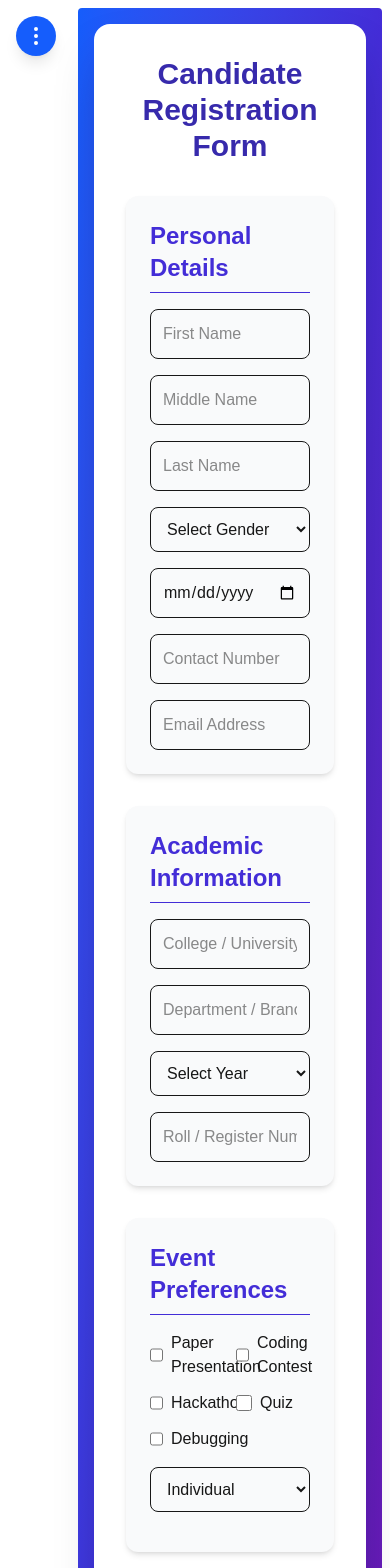
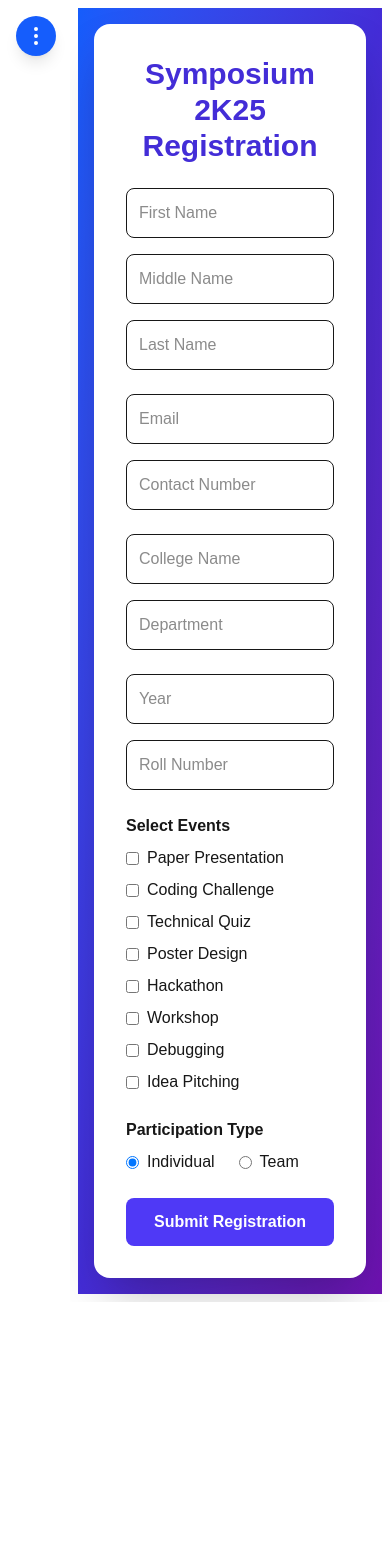
Before and after one commit to harikrishnan9944/symposium2k25, a Next.js app in the folder my-app/: page /programs/regester in a window 390 px wide. Shown: the top 1568 px of the page. After the commit the page ends 1302 px from the top, so only its background shows below. Built offline with nearby package versions, Linux system fonts and the light colour scheme.

Commit message:
added in to the location

```diff
--- a/my-app/package.json
+++ b/my-app/package.json
@@ -14,8 +14,8 @@
     "framer-motion": "^12.23.12",
     "lucide-react": "^0.540.0",
     "next": "15.5.0",
-    "react": "^19.1.1",
-    "react-dom": "19.1.0"
+    "react": "19.1.1",
+    "react-dom": "19.1.1"
   },
   "devDependencies": {
     "@eslint/eslintrc": "^3",
--- a/my-app/src/app/layout.tsx
+++ b/my-app/src/app/layout.tsx
@@ -32,9 +32,8 @@ export default function RootLayout({
         <div className="flex">
           {/* Sidebar */}
           <Sidebar />
-
-          {/* Main content with left padding to avoid overlap */}
-          <main className="flex-1 lg:ml-[240px] ml-[70px] p-2 transition-all ">
+          <main className=" flex flex-1 lg:ml-[240px] ml-[70px] justify-center items-center overflow-y-hidden
+           p-2">
             {children}
           </main>
         </div>
--- a/my-app/src/app/programs/regester/page.tsx
+++ b/my-app/src/app/programs/regester/page.tsx
@@ -2,16 +2,27 @@
 
 import { Formik, Form, Field, FieldArray } from "formik";
 import { useState } from "react";
-import axios from "axios";
 
-export default function CandidateRegistrationForm() {
+export default function RegistrationForm() {
   const [teamParticipation, setTeamParticipation] = useState("individual");
 
+  // Available event options
+  const eventOptions = [
+    "Paper Presentation",
+    "Coding Challenge",
+    "Technical Quiz",
+    "Poster Design",
+    "Hackathon",
+    "Workshop",
+    "Debugging",
+    "Idea Pitching",
+  ];
+
   return (
-    <div className="flex justify-center items-center min-h-screen bg-gradient-to-br bg-gradient-to-br from-blue-600 via-indigo-700 to-purple-800 rounded p-4">
-      <div className="w-full max-w-5xl bg-white shadow-2xl rounded-2xl p-8">
-        <h1 className="text-3xl font-extrabold text-center mb-8 text-indigo-800">
-          Candidate Registration Form
+    <div className="flex items-center justify-center bg-gradient-to-br from-blue-600 via-indigo-700 to-purple-800 p-4">
+      <div className="w-full max-w-4xl bg-white shadow-2xl rounded-2xl p-8 ">
+        <h1 className="text-3xl font-extrabold text-center text-indigo-700 mb-6">
+          Symposium 2K25 Registration
         </h1>
 
         <Formik
@@ -30,29 +41,17 @@ export default function CandidateRegistrationForm() {
             events: [],
             teamParticipation: "individual",
             teamName: "",
-            members: [""],
+            members: [{ name: "", email: "", department: "" }],
           }}
-          onSubmit={async (values, { resetForm }) => {
-            try {
-              const res = await axios.post("/api/my", values);
-              console.log(res.data.data);
-
-              alert("Registration submitted successfully!");
-              resetForm();
-            } catch (err) {
-              console.error("Submission Error:", err);
-              alert("Something went wrong. Try again.");
-            }
+          onSubmit={(values) => {
+            console.log(values);
+            alert("Form submitted! Check console for data ✅");
           }}
         >
-          {({ values, handleChange }) => (
-            <Form className="space-y-8">
-              {/* Personal Details */}
-              <section className="bg-gray-50 p-6 rounded-xl shadow-md">
-                <h2 className="text-2xl font-semibold mb-4 text-indigo-700 border-b pb-2">
-                  Personal Details
-                </h2>
-                <div className="grid grid-cols-1 md:grid-cols-3 gap-4 mb-4">
+          {({ values, setFieldValue }) => (
+            <Form className="space-y-6">
+              {/* Personal Info */}
+              <div className="grid grid-cols-1 md:grid-cols-3 gap-4">
                 <Field
                   name="firstName"
                   placeholder="First Name"
@@ -70,20 +69,12 @@ export default function CandidateRegistrationForm() {
                 />
               </div>
 
-                <div className="grid grid-cols-1 md:grid-cols-3 gap-4 mb-4">
+              {/* Contact Info */}
+              <div className="grid grid-cols-1 md:grid-cols-2 gap-4">
                 <Field
-                    as="select"
-                    name="gender"
-                    className="border p-3 rounded-lg focus:ring-2 focus:ring-indigo-400 outline-none"
-                  >
-                    <option value="">Select Gender</option>
-                    <option value="Male">Male</option>
-                    <option value="Female">Female</option>
-                    <option value="Other">Other</option>
-                  </Field>
-                  <Field
-                    type="date"
-                    name="dob"
+                  name="email"
+                  type="email"
+                  placeholder="Email"
                   className="border p-3 rounded-lg focus:ring-2 focus:ring-indigo-400 outline-none"
                 />
                 <Field
@@ -93,94 +84,123 @@ export default function CandidateRegistrationForm() {
                 />
               </div>
 
-                <Field
-                  type="email"
-                  name="email"
-                  placeholder="Email Address"
-                  className="border p-3 rounded-lg w-full focus:ring-2 focus:ring-indigo-400 outline-none"
-                />
-              </section>
-
-              {/* Academic Info */}
-              <section className="bg-gray-50 p-6 rounded-xl shadow-md">
-                <h2 className="text-2xl font-semibold mb-4 text-indigo-700 border-b pb-2">
-                  Academic Information
-                </h2>
+              {/* College Info */}
+              <div className="grid grid-cols-1 md:grid-cols-2 gap-4">
                 <Field
                   name="college"
-                  placeholder="College / University Name"
-                  className="border p-3 rounded-lg w-full mb-4 focus:ring-2 focus:ring-indigo-400 outline-none"
-                />
-                <div className="grid grid-cols-1 md:grid-cols-2 gap-4 mb-4">
-                  <Field
-                    name="department"
-                    placeholder="Department / Branch"
+                  placeholder="College Name"
                   className="border p-3 rounded-lg focus:ring-2 focus:ring-indigo-400 outline-none"
                 />
                 <Field
-                    as="select"
+                  name="department"
+                  placeholder="Department"
+                  className="border p-3 rounded-lg focus:ring-2 focus:ring-indigo-400 outline-none"
+                />
+              </div>
+
+              <div className="grid grid-cols-1 md:grid-cols-2 gap-4">
+                <Field
                   name="year"
+                  placeholder="Year"
                   className="border p-3 rounded-lg focus:ring-2 focus:ring-indigo-400 outline-none"
-                  >
-                    <option value="">Select Year</option>
-                    <option value="I Year">I Year</option>
-                    <option value="II Year">II Year</option>
-                    <option value="III Year">III Year</option>
-                    <option value="IV Year">IV Year</option>
-                  </Field>
-                </div>
+                />
                 <Field
                   name="rollNo"
-                  placeholder="Roll / Register Number (Optional)"
-                  className="border p-3 rounded-lg w-full focus:ring-2 focus:ring-indigo-400 outline-none"
+                  placeholder="Roll Number"
+                  className="border p-3 rounded-lg focus:ring-2 focus:ring-indigo-400 outline-none"
                 />
-              </section>
-
-              {/* Event Preferences */}
-              <section className="bg-gray-50 p-6 rounded-xl shadow-md">
-                <h2 className="text-2xl font-semibold mb-4 text-indigo-700 border-b pb-2">
-                  Event Preferences
-                </h2>
-                <div className="grid grid-cols-2 md:grid-cols-3 gap-3 mb-4">
-                  {["Paper Presentation", "Coding Contest", "Hackathon", "Quiz", "Debugging"].map(
-                    (event) => (
-                      <label key={event} className="flex items-center space-x-2">
-                        <Field type="checkbox" name="events" value={event} className="h-4 w-4" />
-                        <span>{event}</span>
-                      </label>
-                    )
-                  )}
               </div>
 
-                <Field
-                  as="select"
+              {/* Event Selection */}
+              <div>
+                <label className="block mb-2 font-semibold">Select Events</label>
+                <div className="grid grid-cols-1 md:grid-cols-2 gap-2">
+                  {eventOptions.map((event, index) => (
+                    <label key={index} className="flex items-center gap-2">
+                      <input
+                        type="checkbox"
+                        name="events"
+                        value={event}
+                        checked={values.events.includes(event)}
+                        onChange={(e) => {
+                          if (e.target.checked) {
+                            setFieldValue("events", [...values.events, event]);
+                          } else {
+                            setFieldValue(
+                              "events",
+                              values.events.filter((ev) => ev !== event)
+                            );
+                          }
+                        }}
+                      />
+                      {event}
+                    </label>
+                  ))}
+                </div>
+              </div>
+
+              {/* Team Participation */}
+              <div>
+                <label className="block mb-2 font-semibold">Participation Type</label>
+                <div className="flex gap-6">
+                  <label className="flex items-center gap-2">
+                    <input
+                      type="radio"
                       name="teamParticipation"
-                  className="border p-3 rounded-lg w-full mb-4 focus:ring-2 focus:ring-indigo-400 outline-none"
-                  onChange={(e: any) => {
-                    handleChange(e);
-                    setTeamParticipation(e.target.value);
-                  }}
-                >
-                  <option value="individual">Individual</option>
-                  <option value="team">Team</option>
-                </Field>
+                      value="individual"
+                      checked={teamParticipation === "individual"}
+                      onChange={() => setTeamParticipation("individual")}
+                    />
+                    Individual
+                  </label>
+                  <label className="flex items-center gap-2">
+                    <input
+                      type="radio"
+                      name="teamParticipation"
+                      value="team"
+                      checked={teamParticipation === "team"}
+                      onChange={() => setTeamParticipation("team")}
+                    />
+                    Team
+                  </label>
+                </div>
+              </div>
 
+              {/* Team Section */}
               {teamParticipation === "team" && (
-                  <div className="border rounded-xl p-4 bg-white shadow-inner">
+                <div className="border rounded-xl p-4 bg-gray-50 shadow-inner">
+                  {/* Team Name */}
                   <Field
                     name="teamName"
                     placeholder="Team Name"
-                      className="border p-3 rounded-lg w-full mb-3 focus:ring-2 focus:ring-indigo-400 outline-none"
+                    className="border p-3 rounded-lg w-full mb-4 focus:ring-2 focus:ring-indigo-400 outline-none"
                   />
+
+                  {/* Team Members */}
                   <FieldArray
                     name="members"
                     render={(arrayHelpers) => (
-                        <div>
+                      <div className="space-y-4">
                         {values.members.map((member, index) => (
-                            <div key={index} className="flex gap-2 mb-2">
+                          <div
+                            key={index}
+                            className="grid grid-cols-1 md:grid-cols-3 gap-3 items-center"
+                          >
                             <Field
-                                name={`members.${index}`}
-                                placeholder={`Member ${index + 1}: Name - Dept - Contact`}
+                              name={`members.${index}.name`}
+                              placeholder={`Member ${index + 1} Name`}
+                              className="border p-3 rounded-lg focus:ring-2 focus:ring-indigo-400 outline-none"
+                            />
+                            <Field
+                              type="email"
+                              name={`members.${index}.email`}
+                              placeholder="Email"
+                              className="border p-3 rounded-lg focus:ring-2 focus:ring-indigo-400 outline-none"
+                            />
+                            <div className="flex gap-2">
+                              <Field
+                                name={`members.${index}.department`}
+                                placeholder="Department"
                                 className="border p-3 rounded-lg w-full focus:ring-2 focus:ring-indigo-400 outline-none"
                               />
                               {index > 0 && (
@@ -193,11 +213,20 @@ export default function CandidateRegistrationForm() {
                                 </button>
                               )}
                             </div>
+                          </div>
                         ))}
+
+                        {/* Add Member Button */}
                         <button
                           type="button"
-                            className="bg-green-600 text-white px-4 py-2 rounded-lg mt-2 hover:bg-green-700"
-                            onClick={() => arrayHelpers.push("")}
+                          className="bg-green-500 text-white px-4 py-2 rounded-lg hover:bg-green-600"
+                          onClick={() =>
+                            arrayHelpers.push({
+                              name: "",
+                              email: "",
+                              department: "",
+                            })
+                          }
                         >
                           ➕ Add Member
                         </button>
@@ -206,36 +235,14 @@ export default function CandidateRegistrationForm() {
                   />
                 </div>
               )}
-              </section>
 
-              {/* System Fields */}
-              <section className="bg-gray-50 p-6 rounded-xl shadow-md">
-                <h2 className="text-2xl font-semibold mb-4 text-indigo-700 border-b pb-2">
-                  System Info (Auto)
-                </h2>
-                <div className="grid grid-cols-1 md:grid-cols-2 gap-4">
-                  <input
-                    className="border p-3 rounded-lg bg-gray-100"
-                    value="Auto-generated after submit"
-                    disabled
-                  />
-                  <input
-                    className="border p-3 rounded-lg bg-gray-100"
-                    value={new Date().toLocaleString()}
-                    disabled
-                  />
-                </div>
-              </section>
-
-              {/* Submit */}
-              <div className="text-center">
+              {/* Submit Button */}
               <button
                 type="submit"
-                  className="bg-indigo-600 text-white px-8 py-3 rounded-xl text-lg font-semibold shadow-md hover:bg-indigo-700 transition"
+                className="w-full bg-indigo-600 text-white py-3 rounded-lg font-semibold hover:bg-indigo-700 transition"
               >
                 Submit Registration
               </button>
-              </div>
             </Form>
           )}
         </Formik>
```
Also changed, not shown: my-app/src/app/location/page.tsx (+89 -5 lines), 1 other file (tests, documents, lock files or other folders). Lines whose indentation alone changed are shown as unchanged.
